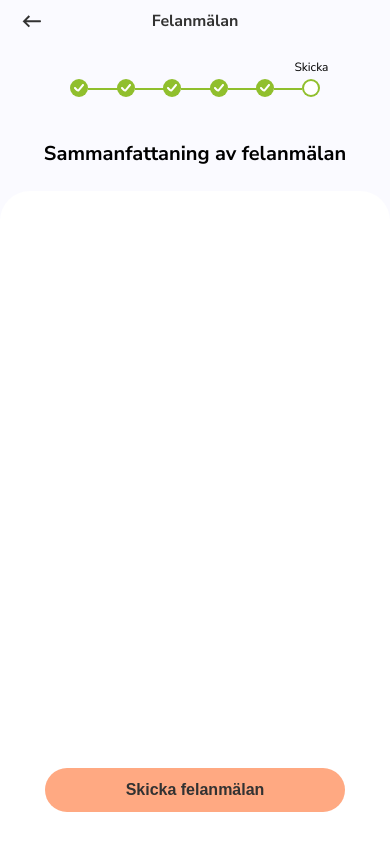
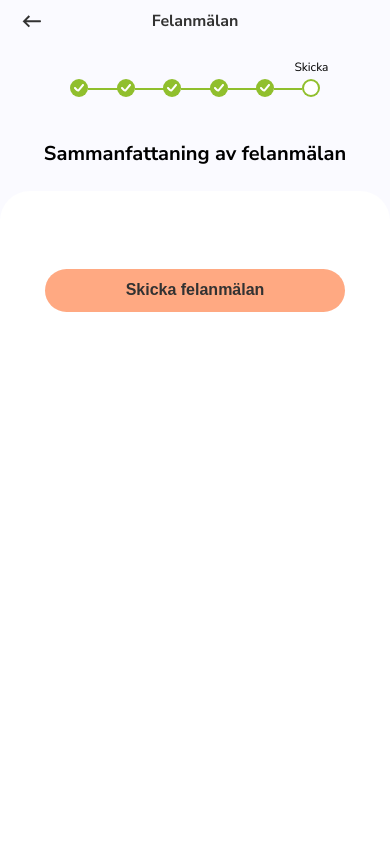
Before and after one commit to allmannyttan/felanmalan, a React (Vite) app in the folder packages/client/: page /sammanfattning in a window 390 px wide. Built offline with nearby package versions, Linux system fonts and the light colour scheme; the HTML template or start-up script is replaced by a standard one.

Commit message:
media queries for button

```diff
--- a/packages/client/src/pages/Summary.tsx
+++ b/packages/client/src/pages/Summary.tsx
@@ -5,6 +5,7 @@ import Button from '../components/Button'
 import Section from '../components/Section'
 import { H1, BoldParagraph, Paragraph } from '../components/Typography'
 import { reportAtom } from '../utils/atoms'
+import { devices } from '../utils/devices'
 
 const TextSection = styled.div`
   margin-bottom: 20px;
@@ -21,8 +22,11 @@ const ButtonWrapper = styled.div`
   display: flex;
   justify-content: center;
   align-items: flex-end;
-  bottom: 2rem;
-  position: absolute;
+
+  @media only screen and (${devices.tablet}) {
+    bottom: 2rem;
+    position: absolute;
+  }
 `
 
 const Summary = () => {
```
